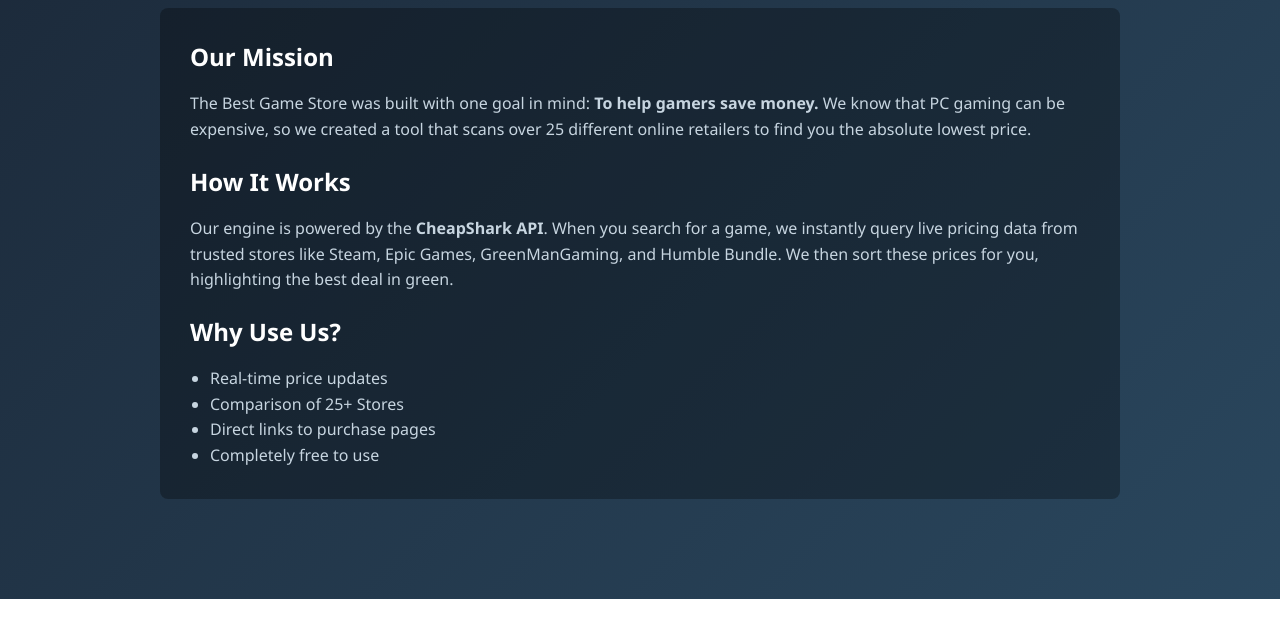
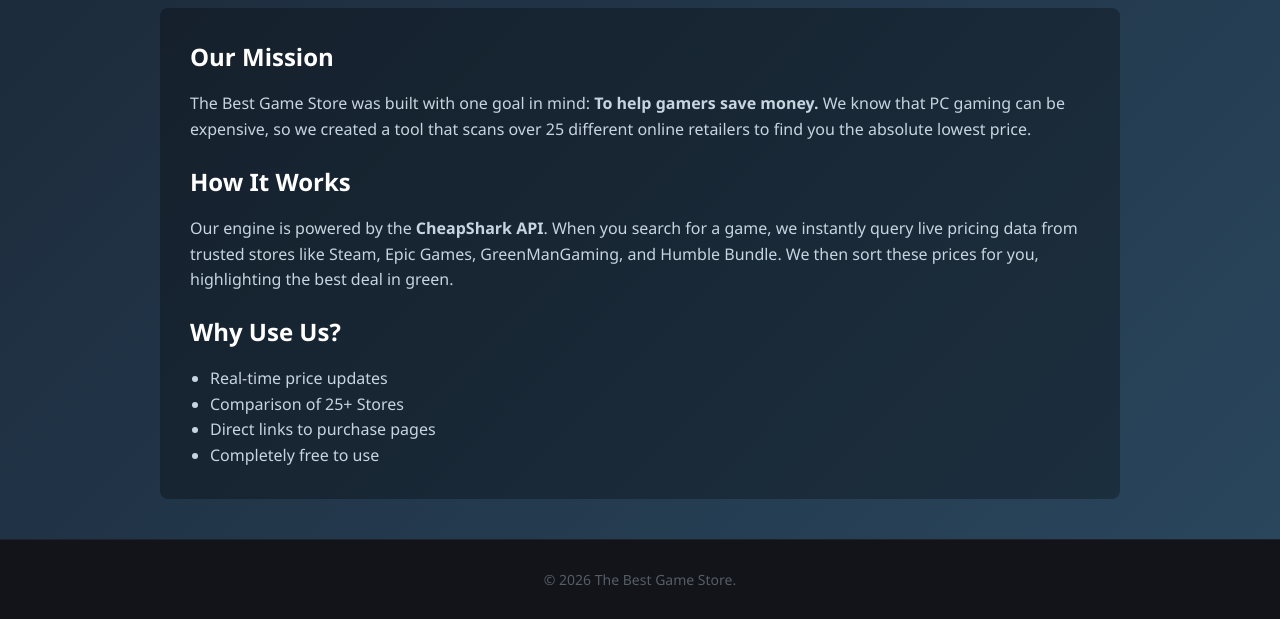
Before and after one commit to madesh405/Best_Game_Store, a plain HTML site: page about.html in a window 1280 px wide. Shown: the part 201-820 px from the top of the page. Drawn offline with Linux system fonts and the light colour scheme.

Commit message:
Added footer with copyright information to about and contact pages

```diff
--- a/about.html
+++ b/about.html
@@ -43,6 +43,8 @@
             </ul>
         </div>
     </div>
-
+    <footer class="site-footer">
+        <p>&copy; 2026 The Best Game Store.</p>
+    </footer>
 </body>
 </html>
```
Also changed, not shown: contact.html (+3 -1 lines), wishlist.html (+1 -1 lines).
